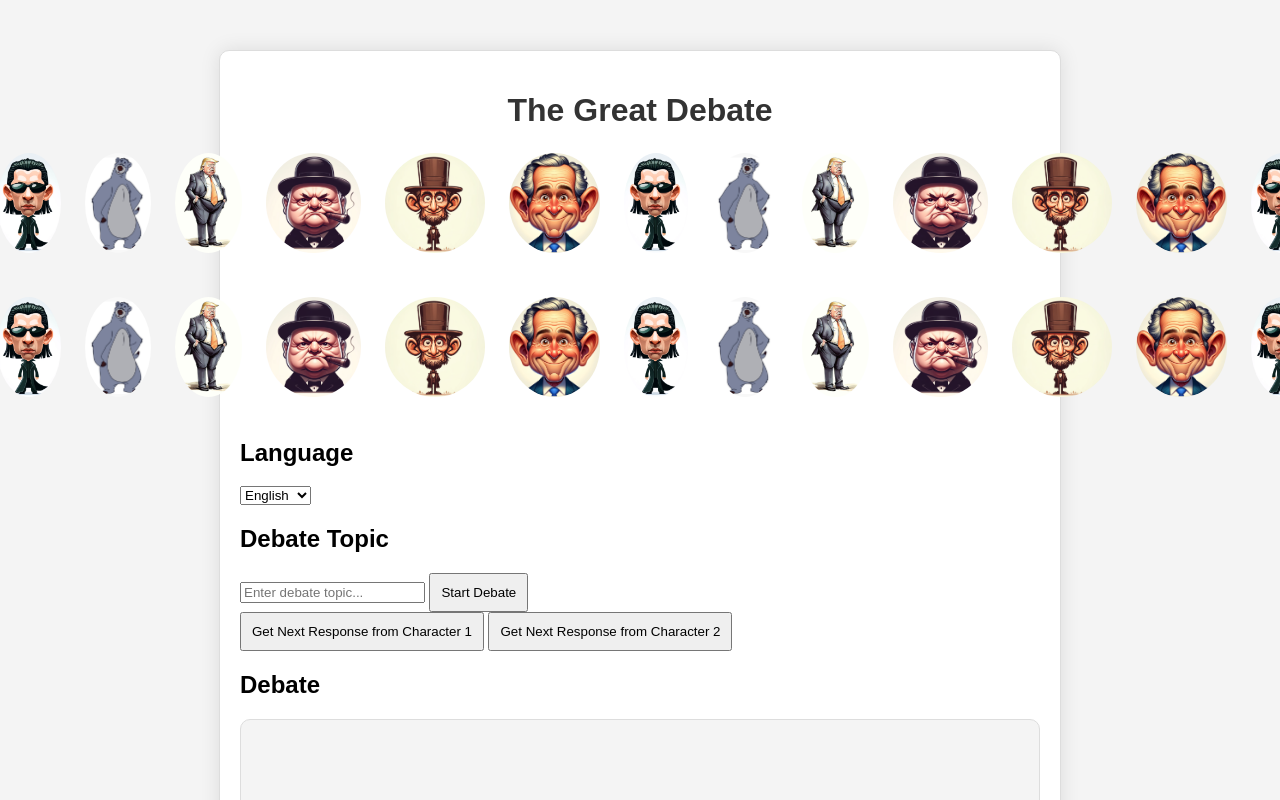
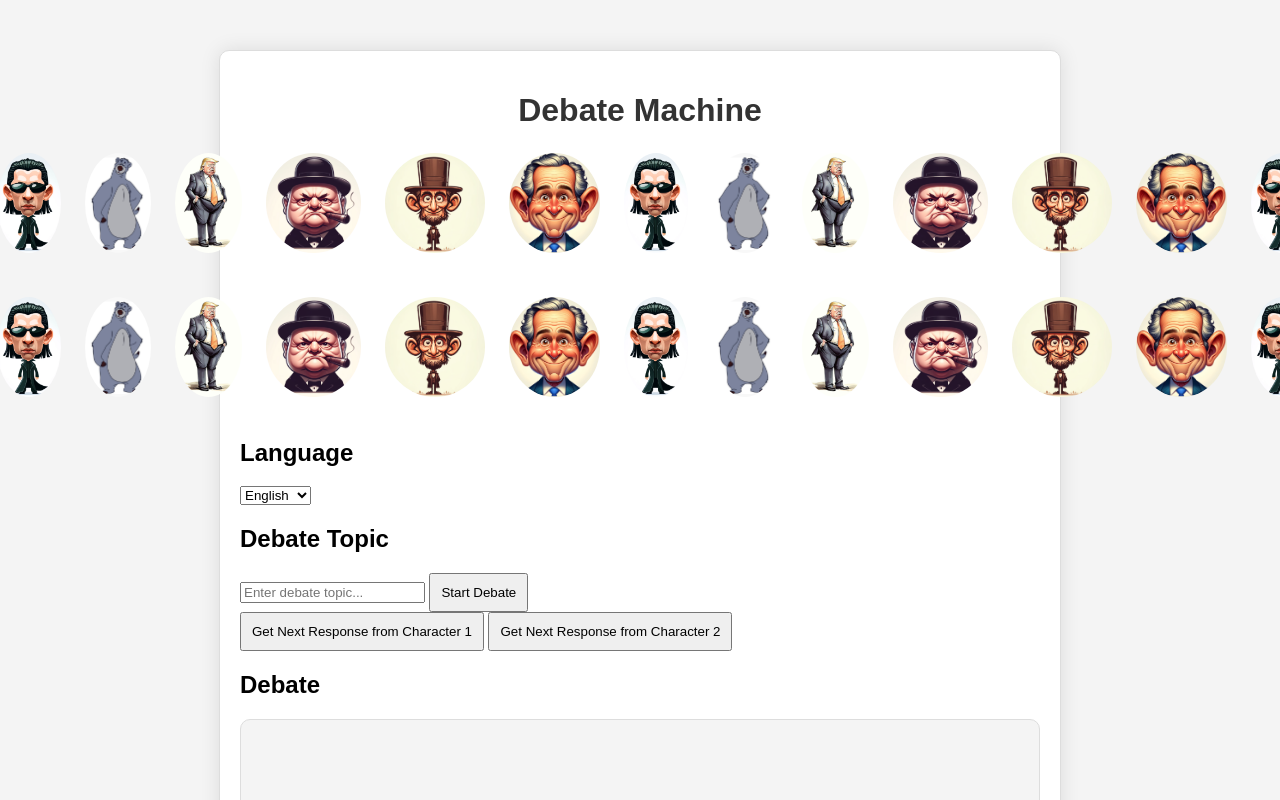
Before and after one commit to xobiomesh/debater, a website: page public/index.html in a window 1280 px wide. Shown: the top 800 px of the page. Drawn offline with Linux system fonts and the light colour scheme; files whose address does not match are found by name.

Commit message:
changed webpage title

```diff
--- a/public/index.html
+++ b/public/index.html
@@ -8,7 +8,7 @@
 </head>
 <body>
     <div class="container">
-        <h1>The Great Debate</h1>
+        <h1>Debate Machine</h1>
         <div id="characterIcons1" class="character-icons">
             <h2>Select Figure 1</h2>
             <!-- Icons will be added here dynamically -->
```
